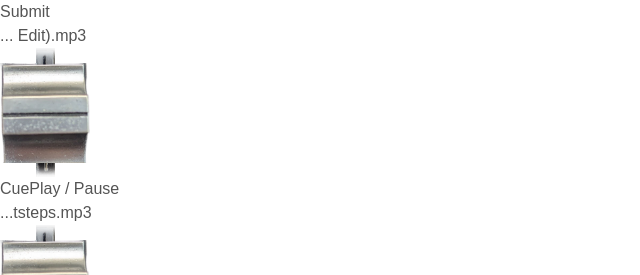
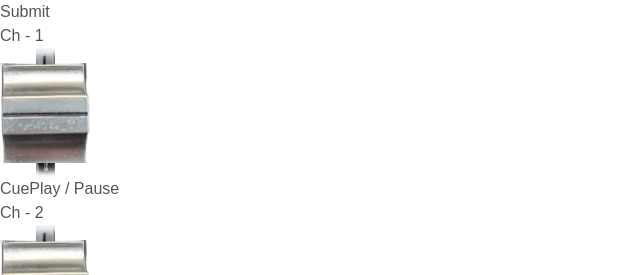
Before and after one commit to tommyhobbs/beatmatch, a Next.js app: page / in a window 1280 px wide. Shown: the top 275 px of the page, without its empty margins (0-640 px from the left). Built offline with nearby package versions, Linux system fonts and the light colour scheme.

Commit message:
Performance improvements

```diff
--- a/src/app/components/Channel.tsx
+++ b/src/app/components/Channel.tsx
@@ -8,12 +8,14 @@ const NO_OF_STEPS = 8
 const Channel = ({
   src,
   originalBPM,
+  currentBPM,
   number,
   handleBPMUpdate,
   isSubmitted,
 }: {
   src: string
   originalBPM: number
+  currentBPM: number
   number: number
   handleBPMUpdate: (bpm: number) => void
   isSubmitted: boolean
@@ -21,10 +23,6 @@ const Channel = ({
   const audioRef = useRef<HTMLAudioElement>(null)
   const [isPlaying, setPlaying] = useState(false)
   const [isCueing, setIsCueing] = useState(false)
-  const [value, setValue] = useState<number>(0)
-  const [BPM, setBPM] = useState<number>(originalBPM)
-
-  const trackName = src.slice(-25)
 
   useEffect(() => {
     if (isPlaying) {
@@ -45,30 +43,27 @@ const Channel = ({
     }
   }, [isCueing])
 
-  useEffect(() => {
+  const faderChangeHandler = (e: React.ChangeEvent<HTMLInputElement>) => {
     if (audioRef.current) {
-      const playbackSpeed = Number(value / 100)
+      const playbackSpeed = Number(e.currentTarget.value) / 100
       const playbackRate = 1 + playbackSpeed / 100
-      console.log({ value, playbackSpeed, playbackRate })
       audioRef.current.playbackRate = playbackRate
-      const BPM = originalBPM + (originalBPM / 100) * playbackSpeed
-      setBPM(Math.round((BPM + Number.EPSILON) * 100) / 100)
-      handleBPMUpdate(BPM)
-      console.log(`...${trackName} - ${BPM} BPM`)
+      const bpm = originalBPM + (originalBPM / 100) * playbackSpeed
+      handleBPMUpdate(bpm)
     }
-  }, [value, handleBPMUpdate, originalBPM, trackName])
+  }
 
   return (
     <div className='grid grid-rows-[20px_20px_1fr] justify-items-center'>
-      <h3>{`...${src.slice(-10)}`}</h3>
+      <h3>{`Ch - ${number}`}</h3>
       <audio src={src} ref={audioRef}></audio>
-      {isSubmitted ? <code>{BPM} BPM</code> : <div />}
+      {isSubmitted ? <code>{currentBPM} BPM</code> : <div />}
       <div className='grid grid-rows-[1fr_80px] grid-cols-1 gap-2'>
         <Fader
           className={`channel-${number}`}
           range={SLIDER_RANGE}
           noOfSteps={NO_OF_STEPS}
-          handleChange={(e) => setValue(Number(e.currentTarget.value))}
+          handleChange={faderChangeHandler}
         />
         <div className='grid grid-cols-2 gap-2 text-gray-800 font-bold'>
           <Button
--- a/src/app/page.tsx
+++ b/src/app/page.tsx
@@ -11,7 +11,6 @@ export default function Home() {
   console.log({ ch1BPM, ch2BPM })
 
   const difference = 100 * Math.abs((ch1BPM - ch2BPM) / ((ch1BPM + ch2BPM) / 2))
-
   const differenceRounded = Math.round(difference)
   const scoreDescriptions = [
     "amazing",
@@ -21,16 +20,15 @@ export default function Home() {
     "not bad",
     "see me after class",
   ]
-
   const score = scoreDescriptions[differenceRounded] || "not even close"
 
   return (
-    <div className='size-full grid grid-rows-[16px_1fr] items-center justify-items-center p-2 gap-2 sm:p-2 font-[family-name:var(--font-geist-sans)]'>
+    <div className='size-full grid grid-rows-[24px_1fr] items-center justify-items-center p-4 gap-2 sm:p-2 font-[family-name:var(--font-geist-sans)]'>
       {isSubmitted ? (
         <code>{`${difference} % ${score}`}</code>
       ) : (
         <button
-          className='bg-yellow-100 text-black p-3'
+          className='bg-yellow-100 text-black p-2 m-2'
           onClick={() => setIsSubmitted(true)}
         >
           Submit
@@ -40,6 +38,7 @@ export default function Home() {
         <Channel
           src='/audio/Alexander Robotnick - Undicidisco (Justin VanDerVolgen Edit).mp3'
           originalBPM={123}
+          currentBPM={ch1BPM}
           number={1}
           handleBPMUpdate={(bpm: number) => setCh1BPM(bpm)}
           isSubmitted={isSubmitted}
@@ -47,6 +46,7 @@ export default function Home() {
         <Channel
           src='/audio/Wim Waldo - ClickClack EP - 02 Footsteps.mp3'
           originalBPM={127}
+          currentBPM={ch2BPM}
           number={2}
           handleBPMUpdate={(bpm: number) => setCh2BPM(bpm)}
           isSubmitted={isSubmitted}
```
